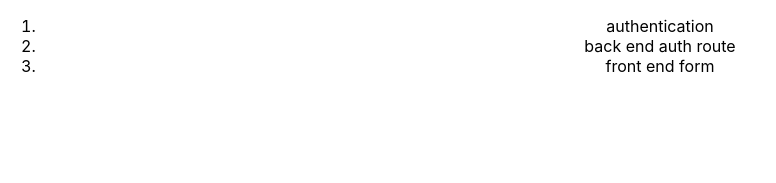
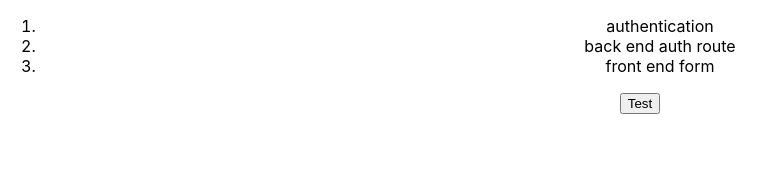
Before and after one commit to jennac0312/MERN-project, a React (Create React App) app: page / in a window 1280 px wide. Shown: the top 183 px of the page, without its empty margins (0-776 px from the left). Built offline with nearby package versions, Linux system fonts and the light colour scheme.

Commit message:
test route works

```diff
--- a/package.json
+++ b/package.json
@@ -7,6 +7,7 @@
     "@testing-library/jest-dom": "^5.17.0",
     "@testing-library/react": "^13.4.0",
     "@testing-library/user-event": "^13.5.0",
+    "axios": "^1.5.0",
     "express": "^4.18.2",
     "mongoose": "^7.4.5",
     "nodemon": "^3.0.1",
--- a/server.js
+++ b/server.js
@@ -4,6 +4,11 @@ const express = require("express")
 const app = express()
 const PORT = process.env.PORT || 3001
 
+const testRoute = require('./routes/test/test')
+
+// API routes
+app.use( '/test', testRoute )
+
 app.listen( PORT, () => {
     console.log( `Server is running on PORT ${PORT}` )
 })
--- a/src/App.js
+++ b/src/App.js
@@ -1,6 +1,24 @@
+import axios from 'axios';
 import './App.css';
 
 function App() {
+
+  const BASE_URL = '/test'
+
+  const handleClick = async () => {
+    console.log( 'button clicked' )
+    try {
+      const res = await axios( BASE_URL, {
+        method: "GET",
+        headers: {
+          "Content-Type" : "application/json"
+        },
+      })
+    } catch (error) {
+      console.error( error )
+    }
+  }
+
   return (
     <div className="App">
       <ol>
@@ -8,6 +26,10 @@ function App() {
         <li> back end auth route </li>
         <li> front end form  </li>
       </ol>
+
+    <button onClick={handleClick}>Test</button>
+
+
     </div>
   );
 }
```
Also changed, not shown: controllers/test/test.js (added, +7 -0 lines), routes/test/test.js (added, +7 -0 lines), 1 other file (tests, documents, lock files or other folders).
